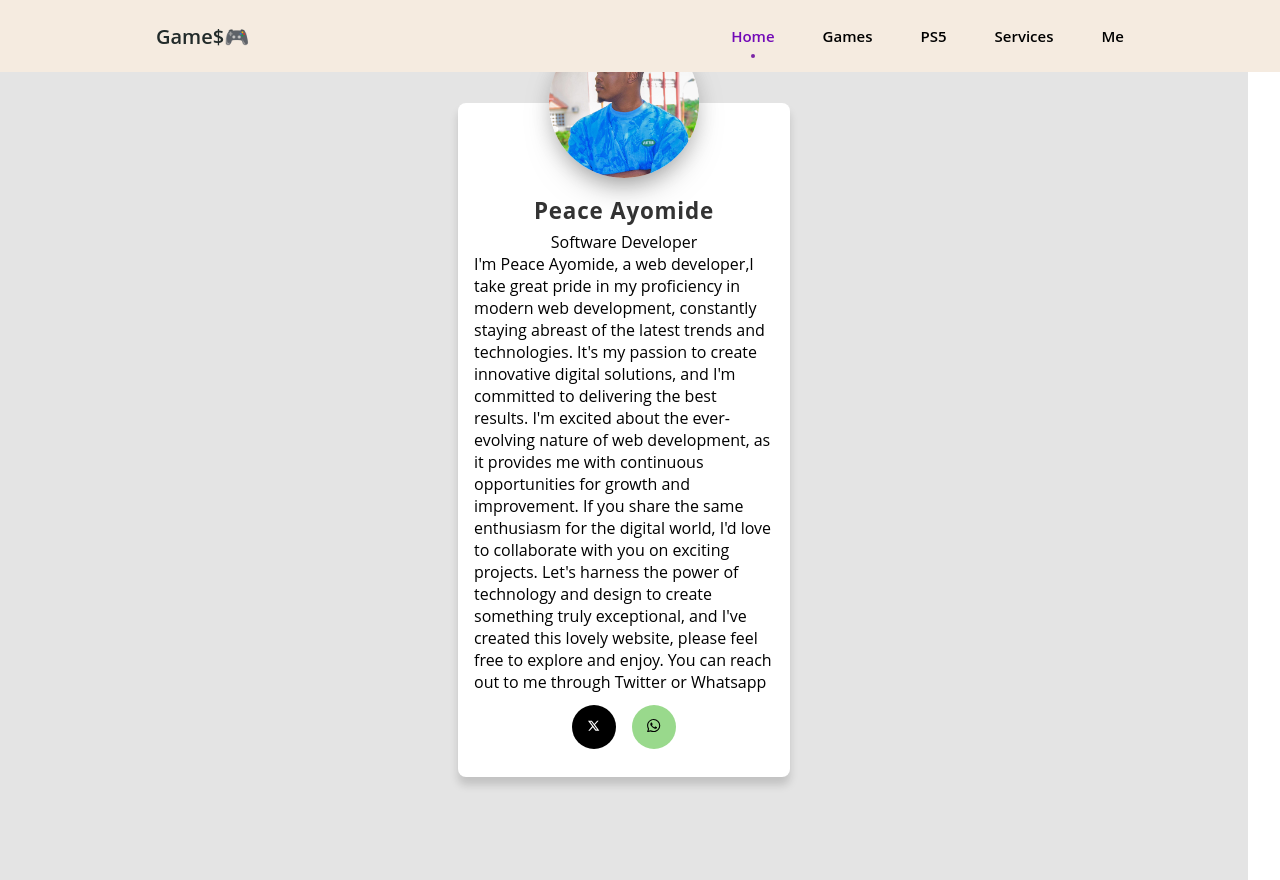
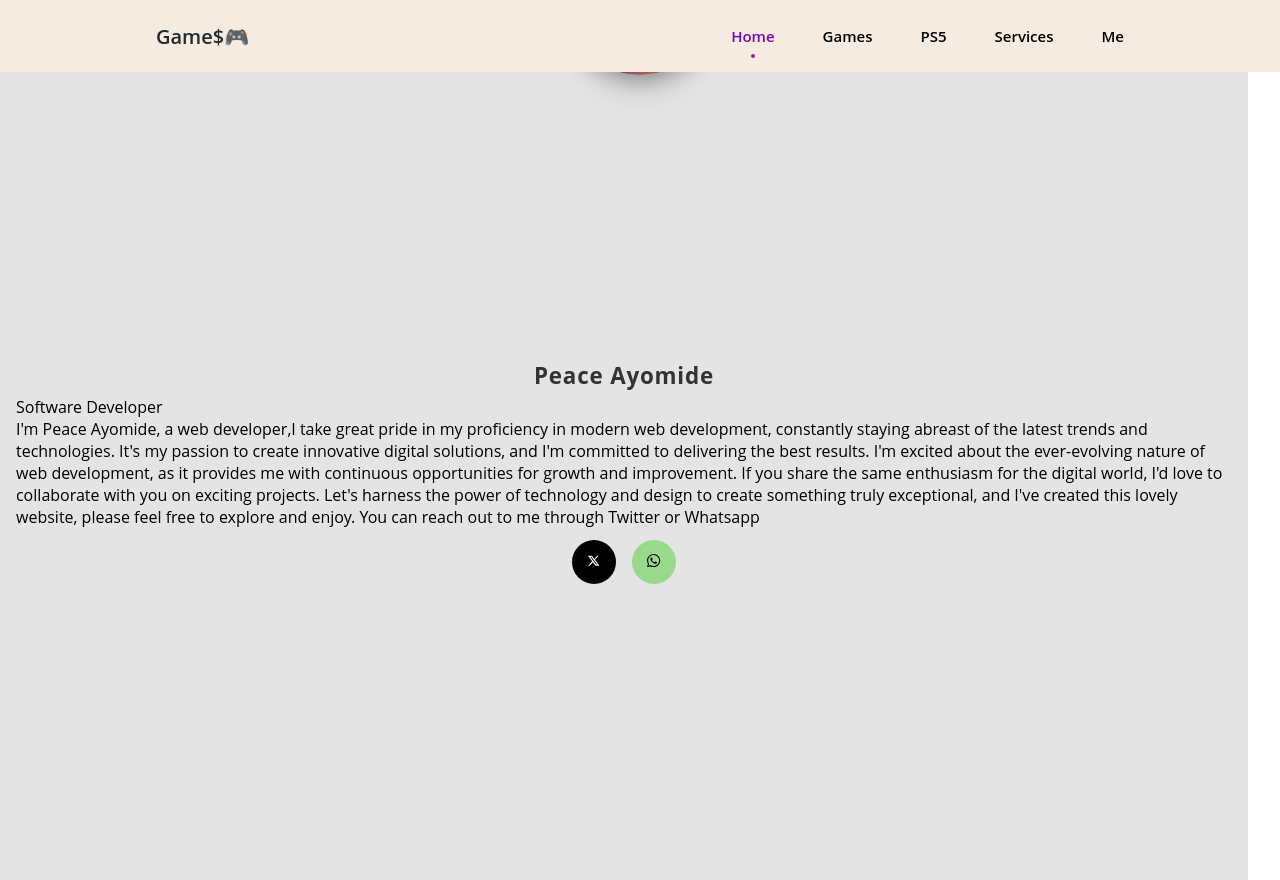
Before and after one commit to PeaceAyomide/gamebeast, a React (Vite) app: page /myself in a window 1280 px wide. Built offline with nearby package versions, Linux system fonts and the light colour scheme; no server answers; sample sign-in values are in the browser's storage.

Commit message:
Update myself.css

```diff
--- a/src/Pages/Myself/myself.css
+++ b/src/Pages/Myself/myself.css
@@ -13,17 +13,7 @@
 }
 
 .card {
-    position: relative;
-    width: 300px;
-    background-color: #fff;
-    border-radius: 8px;
-    box-shadow: 0 8px 8px 0 rgba(0, 0, 0, 0.15);
-    padding: 16px;
-    margin:  56px 24px;
-    display: flex;
-    flex-direction: column;
-    justify-content: center;
-    align-items: center;
+
 }
 
 .card-image {
```
